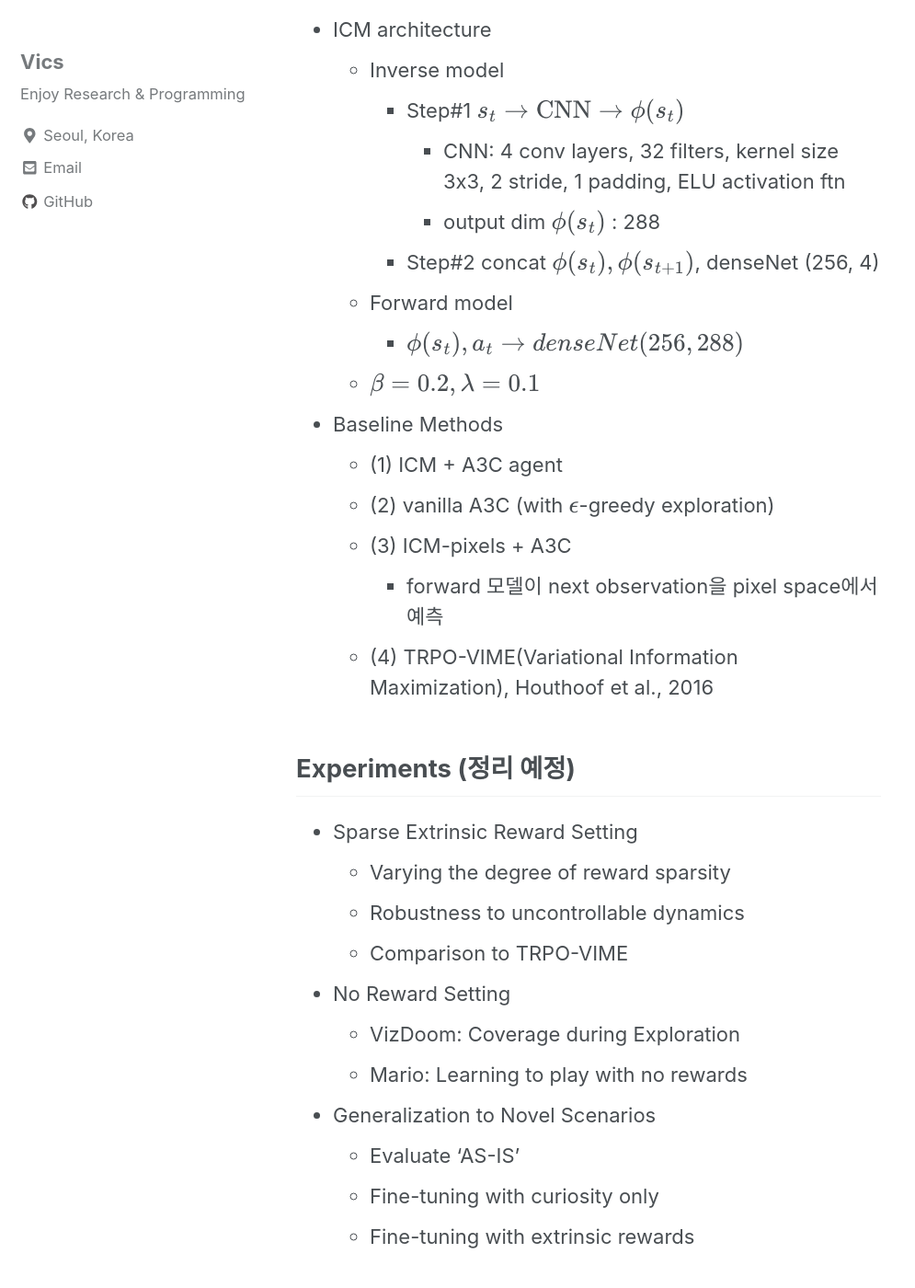
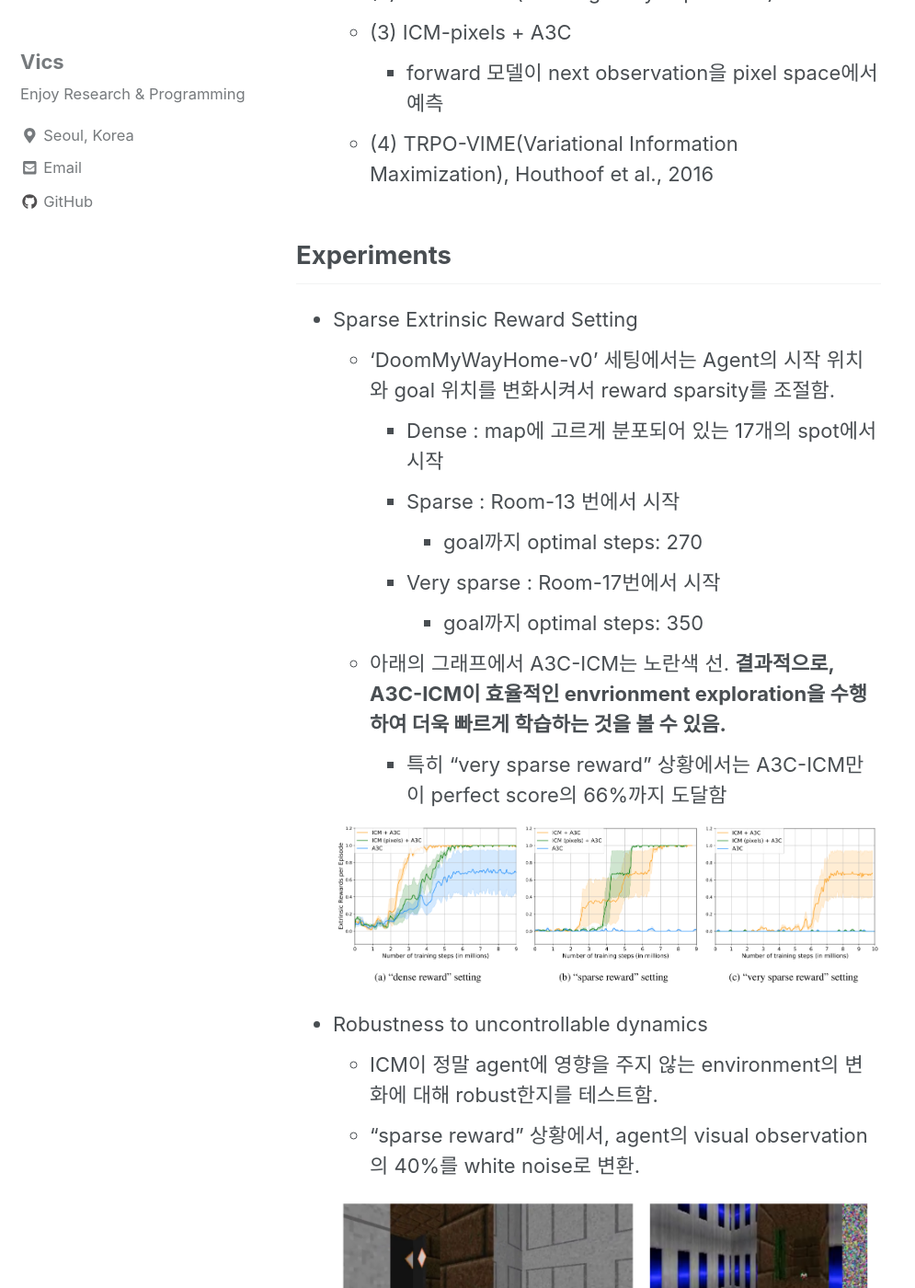
Before and after one commit to vics-kwon/vics-kwon.github.io, a Jekyll site: the page built from _posts/2018-11-25-CDE-summary.md, in a window 1280 px wide and 1400 px high, scrolled down 6968 px. Shown: the whole window at 92% size, without its empty margins (0-995 px from the left). Built offline with Jekyll 4.4.1, drawn with Linux system fonts in a browser that asks for light colours; nearby versions of some CDN libraries; formulas are drawn with MathJax 3; comment, search, counter and statistics services are not loaded; some of the changed text lies outside the part shown.

Commit message:
add contents of CDE-summary

```diff
--- a/_posts/2018-11-25-CDE-summary.md
+++ b/_posts/2018-11-25-CDE-summary.md
@@ -15,16 +15,16 @@ Pathak, D., Agrawal, P., Efros, A. A., & Darrell, T. (2017, May). **Curiosity-dr
 
 - [https://arxiv.org/pdf/1705.05363.pdf](https://arxiv.org/pdf/1705.05363.pdf)
 
+## 소개 자료
+
+- [https://pathak22.github.io/noreward-rl/](https://pathak22.github.io/noreward-rl/)
+
 ## Abstract
 
 - Curiosity는 agent가 environment를 탐험(exploration)하기 위한 intrinsic reward signal로 작용 가능.
 - 여기서는 curiosity를 agent가 어떤 visual feature space에서 그들의 action에 대한 결과를 예측하는 능력에 대한 error로 formulation 함.
     - 여기서 visual feature space는 self-supervised inverse dynamics model로 학습됨.
 - 본 formulation은 image와 같은 high-dimensional continuous state space에도 적용 가능하며, agent에 영향을 미치지 않는 environment를 무시할 수도 있음.
-- 본 formulation을 실험해 본 세가지 세팅은 다음과 같음.
-    - (1) sparse extrinsic reward
-    - (2) exploration with no extrinsic reward
-    - (3) generalization to unseen scenarios
 
 ## Introduction
 
@@ -38,12 +38,7 @@ Pathak, D., Agrawal, P., Efros, A. A., & Darrell, T. (2017, May). **Curiosity-dr
         - prediction error를 측정하기 위해서는 t 시점에 주어진 state와 action에 대해 t+1시점에서의 state를 예측할 수 있는 **environmental dynamics model**이 필요함.
 - 그러나, Intrinsic reward를 위한 model을 만드는 것은 쉽지 않음.
     - Image와 같은 high-dimensional continuous state space에서는 model을 만들기 어려움.
-    - 추가적으로 Agent-environment system 자체의 stochasticity를 다루는 것도 어려움.
-        - agent가 작동하는(혹은 구동되는) 과정에서의 noise
-        - environment 자체에 내재된 stochasticity
-- 하나 가능한 솔루션은 agent가 predict하기 어렵지만 "learnable"하다고 판단되는 state를 마주쳤을 때 reward를 받도록 하는 것.
-    - 그럼 learnable한 건 어떻게 판단??
-- 본 연구는 agent가 그들의 action에 대한 결과를 예측하기 어려워하는 정도에 따라 Intrinsic reward singal을 생성하는 방법의 일환임.
+- **본 연구는 agent가 그들의 action에 대한 결과를 예측하기 어려워하는 정도에 따라 Intrinsic reward singal을 생성하는 방법의 일환임.**
     - 본 연구의 접근법은 Environment 변화 중에서 agent의 action에 의한 변화 혹은 agent에 영향을 주는 변화만을 예측. 나머지는 무시.
     - HOW? Sensory input (e.g., pixels)을 feature space로 transform 함. 그 feature space는 agent가 수행한 action과 연관된 info와 연관되어 있음.
     - 해당 feature space는 self-supervision 방법으로 학습함.
@@ -53,9 +48,6 @@ Pathak, D., Agrawal, P., Efros, A. A., & Darrell, T. (2017, May). **Curiosity-dr
     - 이 forward dynamics model의 prediction error를 agent에게 intrinsic reward로 제공함.
         - prediction error가 클수록 curiosity를 장려.
 - Curiosity의 주요 역할로는, (1) agent가 새로운 지식을 얻기 위해 환경을 탐험하도록 돕는다는 것, (2) agent가 future scenario에 도움이 될 만한 skill을 배우는 mechanism이라는 것.
-- 본 논문에서는 Viz-Doom이라는 환경에서 A3C agent를 대상으로 curiosity 적용 여부에 따른 결과를 비교하여, intrinsic reward의 효과를 보임.
-- Super Mario Bros 환경에서는 특정 scenario(e.g., Level1)에서 학습한 exploration policy는 새로운 scenario(e.g., Level2)에서도 agent가 빠르게 환경을 탐험할 수 있도록 돕는다는 것을 보임.
-    - 이는 본 논문에서 제안한 방법이 agent로 하여금 generalizable skill을 배울 수 있도록 돕는다고 볼 수 있음.
 
 ## Curiosity-driven Exploration
 
@@ -72,10 +64,11 @@ Pathak, D., Agrawal, P., Efros, A. A., & Darrell, T. (2017, May). **Curiosity-dr
 - ICM에 대한 부연 설명
     - raw state $s_t$와 $s_{t+1}$을 feature vector $\phi (s_t)$와 $\phi (s_{t+1})$로 encoding을 함.
         - 이러한 접근법은 image와 같은 high-dimensional continuous state space에도 적용 가능함.
-    - Inverse dynamics model($g$)은 두 feature $\phi (s_t)$와 $\phi (s_{t+1})$를 이용하여 $a_t$를 예측함.
+    - **Inverse dynamics model**($g$)은 두 feature $\phi (s_t)$와 $\phi (s_{t+1})$를 이용하여 $a_t$를 예측함.
         - $\hat{a_t} = g(s_t, s_{t+1}; \theta_I)$
         - $a_t$가 discrete이면, g의 output은 모든 possible action에 대한 soft-max distribution
-    - Forward model($f$)은 t시점에서의 feature $\phi (s_t)$와 action $a_t$를 이용하여 t+1시점에서의 feature $\phi (s_{t+1})$을 예측함.
+        - **CNN은 Action에 영향을 주는 feature vector를 형성하는 쪽으로 학습 진행**
+    - **Forward model**($f$)은 t시점에서의 feature $\phi (s_t)$와 action $a_t$를 이용하여 t+1시점에서의 feature $\phi (s_{t+1})$을 예측함.
         - $\hat{\phi}(s_{t+1}) = f(\phi(s_t), a_t; \theta_F)$
     - Feature space에서의 prediction error는 intrinsic reward ($r^i_t$)로 사용됨.
         - $r^i_t = \frac{\eta}{2} \lVert \hat{\phi}(s_{t+1}) - \phi(s_{t+1}) \rVert ^2 _2$
@@ -102,12 +95,12 @@ Pathak, D., Agrawal, P., Efros, A. A., & Darrell, T. (2017, May). **Curiosity-dr
         - Re-parameterization action space → 14 unique actions
         - No reward from the game
 - Training details
-    - trained using visual inputs
-    - RGB images → gray-scale & 42X42 size
+    - RGB images input → gray-scale & 42X42 size
     - 4개의 연속된 frame을 엮어서 state ($s_t$) 형성
     - VizDoom 환경에서는 4번의 action repeat(?), Mario 환경에서는 6번의 action repeat을 사용.
     - A3C에서의 asynchronous training protocol 적용
-        - 20 workers, SGD로 training, worker간 parameter sharing 없이 ADAM optimizer 사용
+        - 20 workers, SGD로 training
+        - worker간 parameter sharing 없이 ADAM optimizer 사용
 - A3C architecture
     - 4개의 순차적인 Convolution layers
         - 32 filters, 3X3 kernel size, 2 stride, 1 padding, ELU 사용.
@@ -119,9 +112,9 @@ Pathak, D., Agrawal, P., Efros, A. A., & Darrell, T. (2017, May). **Curiosity-dr
         - Step#1 $s_t \rightarrow \text{CNN} \rightarrow \phi(s_t)$
             - CNN: 4 conv layers, 32 filters, kernel size 3x3, 2 stride, 1 padding, ELU activation ftn
             - output dim $\phi(s_t)$ : 288
-        - Step#2 concat $\phi(s_t), \phi(s_{t+1})$, denseNet (256, 4)
+        - Step#2 concat $\phi(s_t), \phi(s_{t+1})$, FullyConnectedNet(input=576, 256, output=4)
     - Forward model
-        - $\phi(s_t), a_t \rightarrow denseNet(256, 288)$
+        - $\phi(s_t), a_t \rightarrow FullyConnectedNet(input=288+len(action), 256, ouptut=288)$
     - $\beta = 0.2, \lambda = 0.1$
 - Baseline Methods
     - (1) ICM + A3C agent
@@ -130,16 +123,48 @@ Pathak, D., Agrawal, P., Efros, A. A., & Darrell, T. (2017, May). **Curiosity-dr
         - forward 모델이 next observation을 pixel space에서 예측
     - (4) TRPO-VIME(Variational Information Maximization), Houthoof et al., 2016
 
-## Experiments (정리 예정)
+## Experiments
 
 - Sparse Extrinsic Reward Setting
-    - Varying the degree of reward sparsity
-    - Robustness to uncontrollable dynamics
-    - Comparison to TRPO-VIME
-- No Reward Setting
-    - VizDoom: Coverage during Exploration
-    - Mario: Learning to play with no rewards
-- Generalization to Novel Scenarios
+    - 'DoomMyWayHome-v0' 세팅에서는 Agent의 시작 위치와 goal 위치를 변화시켜서 reward sparsity를 조절함.
+        - Dense : map에 고르게 분포되어 있는 17개의 spot에서 시작
+        - Sparse : Room-13 번에서 시작
+            - goal까지 optimal steps: 270
+        - Very sparse : Room-17번에서 시작
+            - goal까지 optimal steps: 350
+    - 아래의 그래프에서 A3C-ICM는 노란색 선. **결과적으로, A3C-ICM이 효율적인 envrionment exploration을 수행하여 더욱 빠르게 학습하는 것을 볼 수 있음.**
+        - 특히 "very sparse reward" 상황에서는 A3C-ICM만이 perfect score의 66%까지 도달함
+
+    ![]({{site.url}}/assets/img/2018-11-25-imgs/Untitled-c24c8fe8-7c5c-4edc-a0c8-c8a9d50e893c.png)
+
+- Robustness to uncontrollable dynamics
+    - ICM이 정말 agent에 영향을 주지 않는 environment의 변화에 대해 robust한지를 테스트함.
+    - "sparse reward" 상황에서, agent의 visual observation의 40%를 white noise로 변환.
+
+    ![]({{site.url}}/assets/img/2018-11-25-imgs/Untitled-08072992-734f-4d07-a6e8-f6bd214b7f7d.png)
+
+    - **결과적으로, ICM agent가 nuisance change에 insensitive한 것을 볼 수 있음.**
+
+    ![]({{site.url}}/assets/img/2018-11-25-imgs/Untitled-5cb7652b-ccc2-4def-996d-db8a9b7149d0.png)
+
+- Comparison to TRPO-VIME
+    - "sparse reward" 상황에서 A3C-ICM과 TRPO-VIME을 비교함.
+        - TRPO-VIME의 Hyper-parameter 세팅은 Fu et al. (2017) 논문을 따라함.
+    - **결과적으로, A3C-ICM agent가 TRPO-VIME보다 성능이 좋음을 볼 수 있음.**
+
+    ![]({{site.url}}/assets/img/2018-11-25-imgs/Untitled-ba5b9817-8861-40ce-9351-58639a48af33.png)
+
+- Good exploration policy
+    - **agent가 extrinsic reward 없이도 최대한 다양한 state를 방문하도록 하는 policy**
+    - Env#1 VizDoom
+        - random exploration agent보다 더 많은 state space를 탐험함.
+    - Env#2 Mario
+        - Level-1 의 30%까지 도달
+        - 적을 죽이는 것에 대한 reward 없이 진행하였으나, 적을 죽이는 행동을 학습함.
+            - 이는 새로운 game space에 도달하기 위해서 적을 죽이는 행동에도 agent가 관심을 갖게 되었다고 해석 가능함.
+            - Curiosity = indirect supervision for learning interesting behavior
+
+- Generalization to Novel Scenarios (작성 예정)
     - Evaluate 'AS-IS'
     - Fine-tuning with curiosity only
     - Fine-tuning with extrinsic rewards
@@ -159,4 +184,8 @@ Pathak, D., Agrawal, P., Efros, A. A., & Darrell, T. (2017, May). **Curiosity-dr
 
 ## Discussion
 
-- 정리 예정
+- Mario 환경에서는 어떠한 extrinsic reward 없이도 Level-1의 30% 이상은 갈 수 있었으나, 한계는 존재.
+    - 게임에 38% 정도가 구덩이로 되어 있는데, 이를 점프해서 넘어가기 위해서는 15-20 key press가 순차적으로 입력되어야 함.
+- **RL에도 "Generalization"을 평가하기 위한 "Testing Set"이 필요할 것으로 예상됨.**
+    - Training Environment로부터 무엇을 얼마나 배웠는가
+    - 새로운 setting에도 적용할 수 있는 "generalizable skills"이 얼마나 구성 되었는가
```
Also changed, not shown: assets/img/2018-11-25-imgs/Untitled-08072992-734f-4d07-a6e8-f6bd214b7f7d.png (added), assets/img/2018-11-25-imgs/Untitled-5cb7652b-ccc2-4def-996d-db8a9b7149d0.png (added), assets/img/2018-11-25-imgs/Untitled-ba5b9817-8861-40ce-9351-58639a48af33.png (added), assets/img/2018-11-25-imgs/Untitled-c24c8fe8-7c5c-4edc-a0c8-c8a9d50e893c.png (added).
